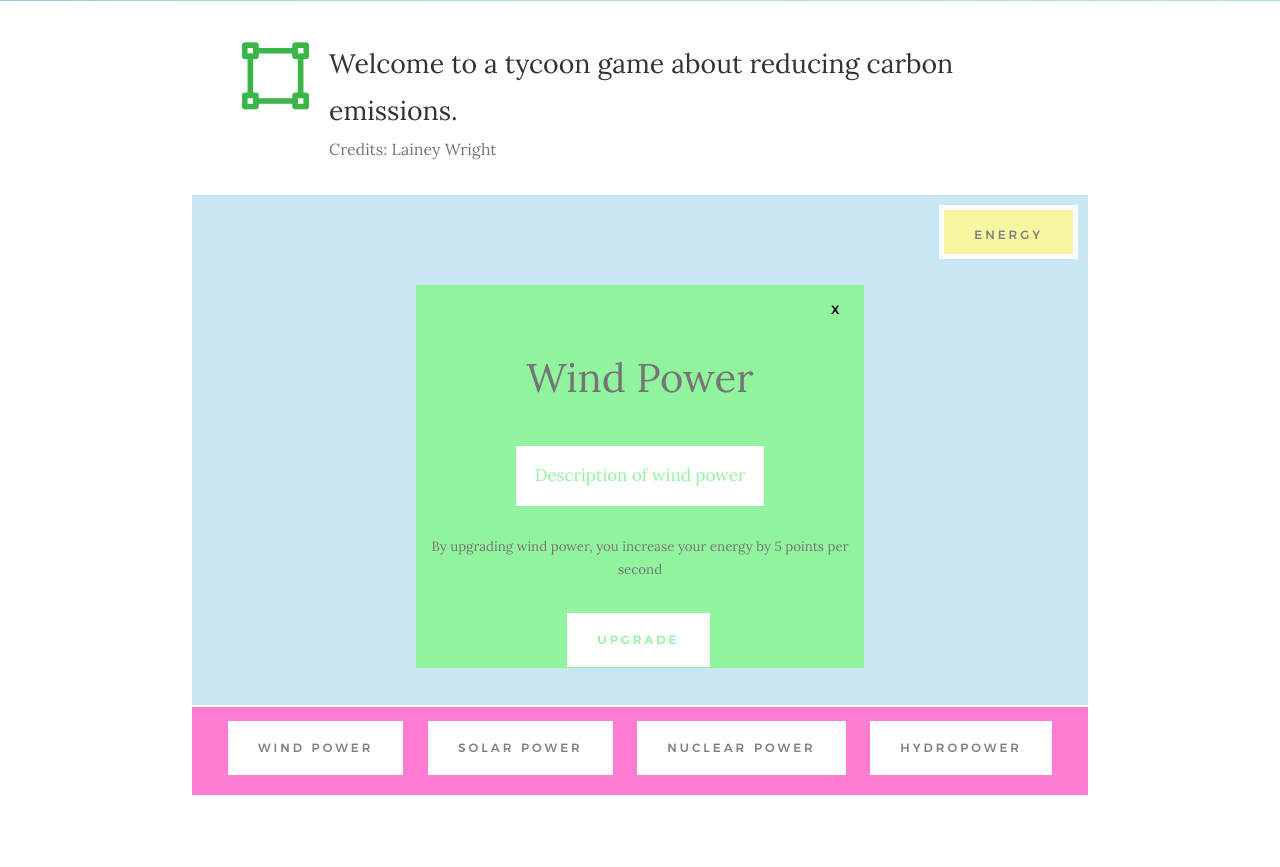
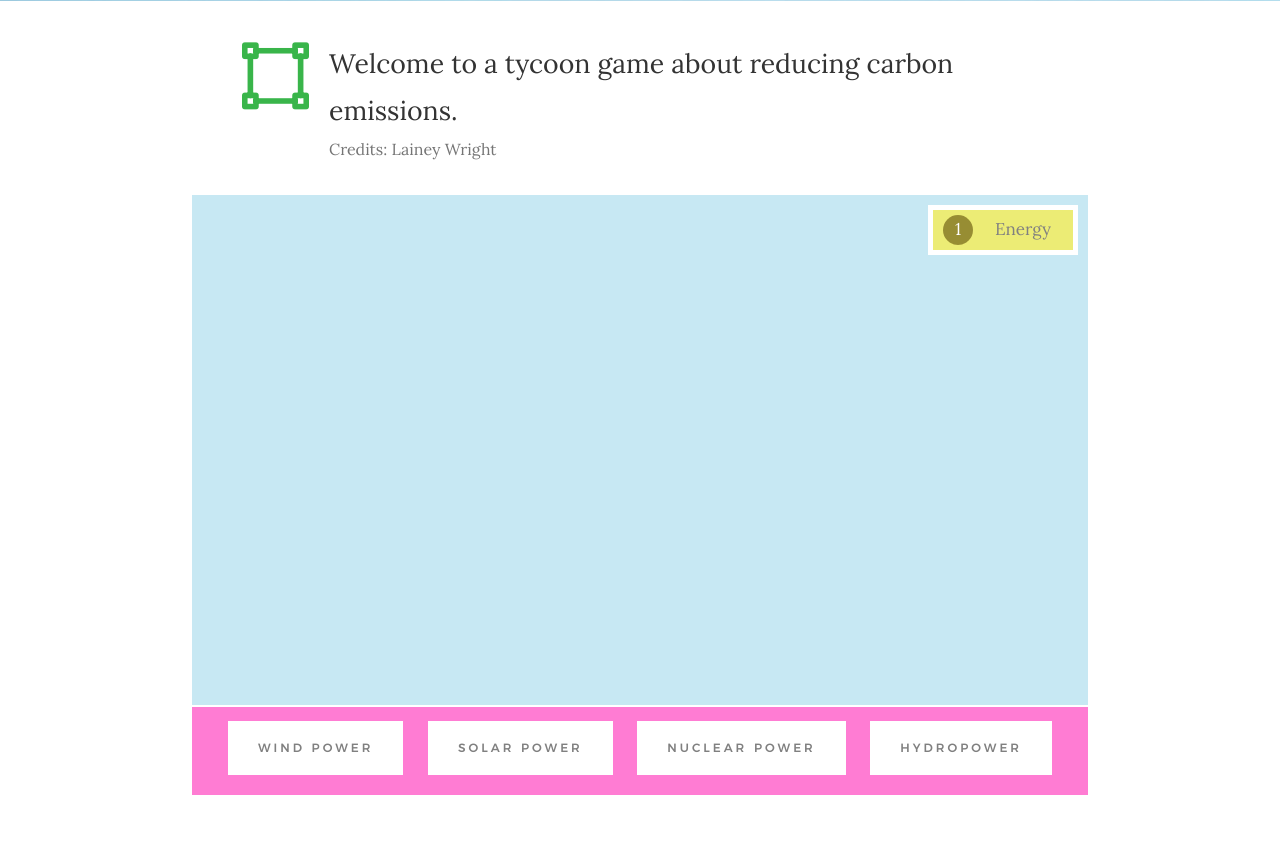
Before and after one commit to 23wrightl/carbon-repo, a PHP site: page /game.html in a window 1280 px wide. Shown: the part 519-1386 px from the top of the page. Run offline with PHP 8.4, Linux system fonts and the light colour scheme; some web fonts are replaced.

Commit message:
updates 11-15-21

```diff
--- a/css/main.css
+++ b/css/main.css
@@ -2407,7 +2407,9 @@ img {vertical-align: middle;}
   position: relative;
   margin: auto;
 }
-
+.text1title{
+    padding:5px;
+}
 .text1title:hover{
     color: #33a242;
     background-color:#95959562;
@@ -2515,11 +2517,15 @@ img {vertical-align: middle;}
 }
 #energy-button{
     float:right;
-    background-color: rgb(247, 247, 162);
+    background-color: rgb(236, 236, 117);
     color:gray;
     border:white solid 5px;
+    width:150px;
+    height:50px;
     margin-top:10px;
     margin-right:10px;
+    text-align:center;
+    padding-top:5px;
 }
 .exit-button{
     float:right;
@@ -2528,6 +2534,7 @@ img {vertical-align: middle;}
     text-align:center;
     background-color: #00000000;
     border:#00000000;
+    color:white;
 }
 .exit-button:hover{
     float:right;
@@ -2536,21 +2543,23 @@ img {vertical-align: middle;}
     text-align:center;
     background-color: #00000000;
     border:#00000000;
-    color:#4f4f4f;
+    color:#b6b6b6;
 }
 .upgrade-box{
     margin:auto;
     width:50%;
     height:75%;
+    display:none;
+    border:white solid 5px;
 }
 .upgrade-header{
     font-size: 30pt;
     text-align:center;
+    color:white;
 }
 .upgrade-info{
     text-align:center;
     background-color:white;
-    color:#91f39e;
     margin-left:100px;
     margin-right:100px;
     padding:15px;
@@ -2558,18 +2567,59 @@ img {vertical-align: middle;}
 .upgrade-cost{
     text-align:center;
     font-size:10pt;
+    color:white;
 }
 #wind-power-upgrade{
     background-color:#91f39e;
 }
+#solar-power-upgrade{
+    background-color:rgb(236, 236, 117);
+}
+#nuclear-power-upgrade{
+    background-color:#e97f7c;
+}
+#hydro-power-upgrade{
+    background-color:#58cdeb;
+}
 .final-upgrade-button{
-    color:#91f39e;
     background-color: white;
     border:#00000000;
     text-align:center;
 }
 .final-upgrade-box{
     text-align:center;
+}
+#wind-update-info{
+    color:#91f39e;
+}
+#solar-update-info{
+    color:rgb(236, 236, 117);
+}
+#nuclear-update-info{
+    color:#e97f7c;
+}
+#hydro-update-info{
+    color:#58cdeb;
+}
+#upgrade-button-wind{
+    color:#91f39e;
+}
+#upgrade-button-solar{
+    color:rgb(236, 236, 117);
+}
+#upgrade-button-nuclear{
+    color:#e97f7c;
+}
+#upgrade-button-hydro{
+    color:#58cdeb;
+}
+#energy-num{
+    background-color:rgb(151, 141, 51);
+    border-radius:15px;
+    color:white;
+    width:30px;
+    float:left;
+    margin-left:10px;
 }
 
 /* -------------------------------------------------------------------
@@ -3066,7 +3116,9 @@ img {vertical-align: middle;}
 .clients-testimonials .testimonials .slick-dots {
     margin-top: -0.6px;
 }
-
+.testimonials__avatar{
+    object-fit:cover;
+}
 
 /* -------------------------------------------------------------------
  * responsive:
--- a/game.html
+++ b/game.html
@@ -10,7 +10,7 @@
     <!--- basic page needs
     ================================================== -->
     <meta charset="utf-8">
-    <title>EnviroAge Articles</title>
+    <title>EnviroAge Energy Tycoon Game</title>
     <meta name="description" content="">
     <meta name="author" content="">
 
@@ -111,26 +111,62 @@
             <br>
             <div id="game">
                 <div id="game-bkgd">
-                    <button id="energy-button">Energy</button>
+                    <div id="energy-button"><div id="energy-num">1</div>Energy</div>
                     <br><br><br>
                     <div class="upgrade-box" id="wind-power-upgrade">
-                        <button class="exit-button">x</button>
+                        <button class="exit-button" id="exit-button-wind" onclick="hide()">x</button>
                         <br>
                         <br>
                         <div class="upgrade-header">Wind Power</div>
                         <br>
-                        <div class="upgrade-info">Description of wind power</div>
+                        <div class="upgrade-info" id="wind-update-info">Description of wind power</div>
                         <br>
                         <div class="upgrade-cost">By upgrading wind power, you increase your energy by 5 points per second</div>
                         <br>
-                        <div class="final-upgrade-box"><button class="final-upgrade-button">UPGRADE</button></div>
+                        <div class="final-upgrade-box"><button class="final-upgrade-button" id="upgrade-button-wind">UPGRADE</button></div>
+                    </div>
+                    <div class="upgrade-box" id="solar-power-upgrade">
+                        <button class="exit-button" id="exit-button-wind" onclick="hide()">x</button>
+                        <br>
+                        <br>
+                        <div class="upgrade-header">Solar Power</div>
+                        <br>
+                        <div class="upgrade-info" id="solar-update-info">Description of solar power</div>
+                        <br>
+                        <div class="upgrade-cost">By upgrading solar power, you increase your energy by 2 points per second</div>
+                        <br>
+                        <div class="final-upgrade-box"><button class="final-upgrade-button" id="upgrade-button-solar">UPGRADE</button></div>
+                    </div>
+                    <div class="upgrade-box" id="nuclear-power-upgrade">
+                        <button class="exit-button" id="exit-button-wind" onclick="hide()">x</button>
+                        <br>
+                        <br>
+                        <div class="upgrade-header">Nuclear Power</div>
+                        <br>
+                        <div class="upgrade-info" id="nuclear-update-info">Description of nuclear power</div>
+                        <br>
+                        <div class="upgrade-cost">By upgrading nuclear power, you multiply your energy points by 2 for second</div>
+                        <br>
+                        <div class="final-upgrade-box"><button class="final-upgrade-button" id="upgrade-button-nuclear">UPGRADE</button></div>
+                    </div>
+                    <div class="upgrade-box" id="hydro-power-upgrade">
+                        <button class="exit-button" id="exit-button-wind" onclick="hide()">x</button>
+                        <br>
+                        <br>
+                        <div class="upgrade-header">Hydropower</div>
+                        <br>
+                        <div class="upgrade-info" id="hydro-update-info">Description of hydropower</div>
+                        <br>
+                        <div class="upgrade-cost">By upgrading hydropower, you increase your energy by 5 points per second</div>
+                        <br>
+                        <div class="final-upgrade-box"><button class="final-upgrade-button" id="upgrade-button-hydro">UPGRADE</button></div>
                     </div>
                 </div>
                 <div id="game-footer">
-                    <button class="upgrade-button">Wind Power</button>
-                    <button class="upgrade-button">Solar Power</button>
-                    <button class="upgrade-button">Nuclear Power</button>
-                    <button class="upgrade-button">Hydropower</button>
+                    <button class="upgrade-button"  onclick="showWind()">Wind Power</button>
+                    <button class="upgrade-button"  onclick="showSolar()">Solar Power</button>
+                    <button class="upgrade-button"  onclick="showNuclear()">Nuclear Power</button>
+                    <button class="upgrade-button"  onclick="showHydro()">Hydropower</button>
                 </div>
             </div>
         </div>
@@ -245,6 +281,63 @@
     <script src="js/jquery-3.2.1.min.js"></script>
     <script src="js/plugins.js"></script>
     <script src="js/main.js"></script>
+    <script>
+        function showWind(){
+            if(document.getElementById('solar-power-upgrade').style.display=="block"){
+                hide();
+            }
+            if(document.getElementById('nuclear-power-upgrade').style.display=="block"){
+                hide();
+            }
+            if(document.getElementById('hydro-power-upgrade').style.display=="block"){
+                hide();
+            }
+            document.getElementById('wind-power-upgrade').style.display="block";
+        }
+        function showSolar(){
+            if(document.getElementById('wind-power-upgrade').style.display=="block"){
+                hide();
+            }
+            if(document.getElementById('nuclear-power-upgrade').style.display=="block"){
+                hide();
+            }
+            if(document.getElementById('hydro-power-upgrade').style.display=="block"){
+                hide();
+            }
+            document.getElementById('solar-power-upgrade').style.display="block";
+        }
+        function showNuclear(){
+            if(document.getElementById('solar-power-upgrade').style.display=="block"){
+                hide();
+            }
+            if(document.getElementById('wind-power-upgrade').style.display=="block"){
+                hide();
+            }
+            if(document.getElementById('hydro-power-upgrade').style.display=="block"){
+                hide();
+            }
+            document.getElementById('nuclear-power-upgrade').style.display="block";
+        }
+        function showHydro(){
+            if(document.getElementById('solar-power-upgrade').style.display=="block"){
+                hide();
+            }
+            if(document.getElementById('nuclear-power-upgrade').style.display=="block"){
+                hide();
+            }
+            if(document.getElementById('wind-power-upgrade').style.display=="block"){
+                hide();
+            }
+            document.getElementById('hydro-power-upgrade').style.display="block";
+        }
+        function hide(){
+            document.getElementById('wind-power-upgrade').style.display="none";
+            document.getElementById('solar-power-upgrade').style.display="none";
+            document.getElementById('nuclear-power-upgrade').style.display="none";
+            document.getElementById('hydro-power-upgrade').style.display="none";
+
+        }
+    </script>
 
 </body>
 
```
Also changed, not shown: index.html (+31 -49 lines), quiz.html (+16 -16 lines), images/afton-headshot.jpg (added), images/jane-headshot.jpg (added), images/lainey-headshot.jpg (added), images/poster-joe-flarida.jpg (added), images/zoe-poster-flier.jpg (added), 3 other files.
